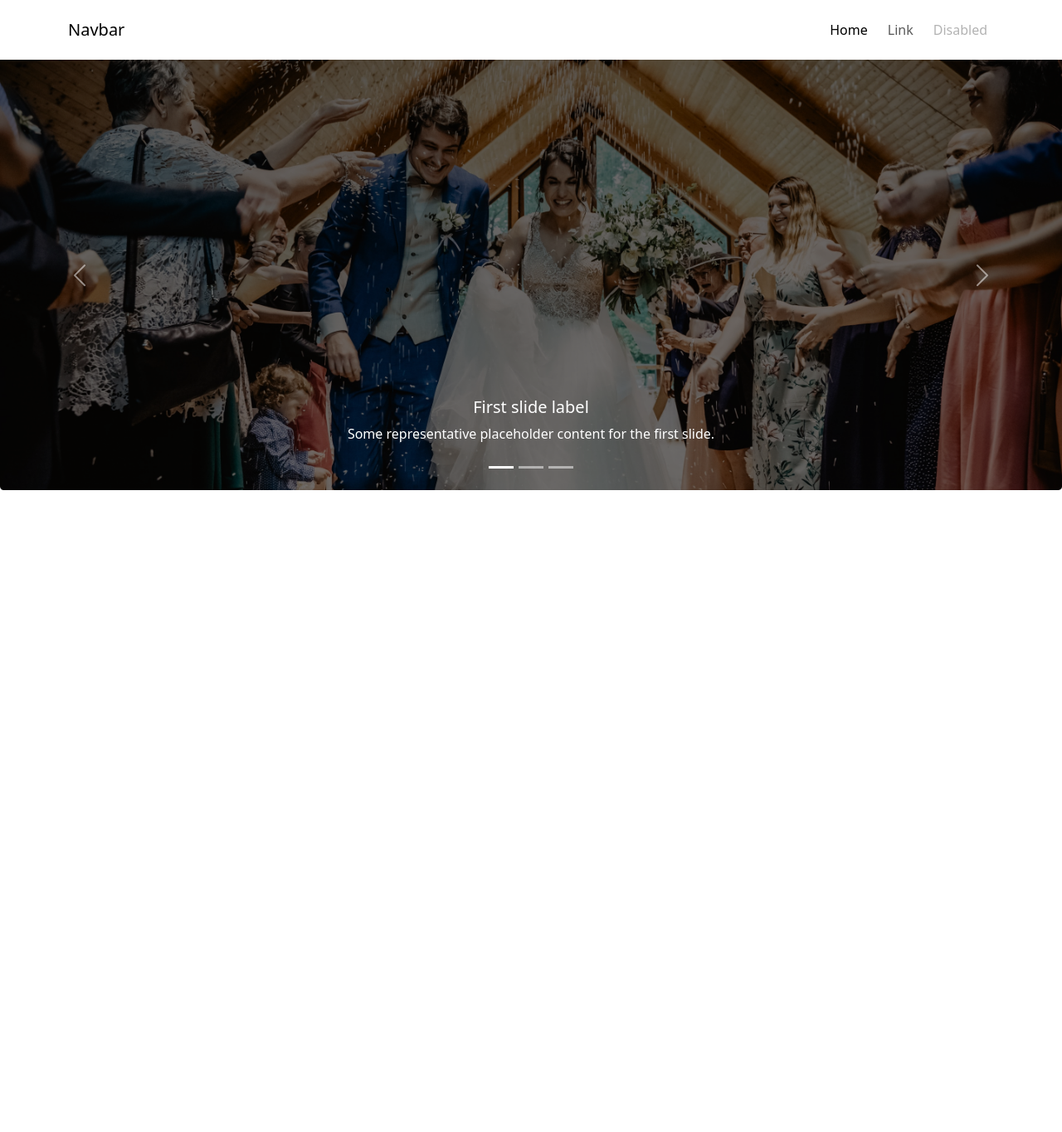
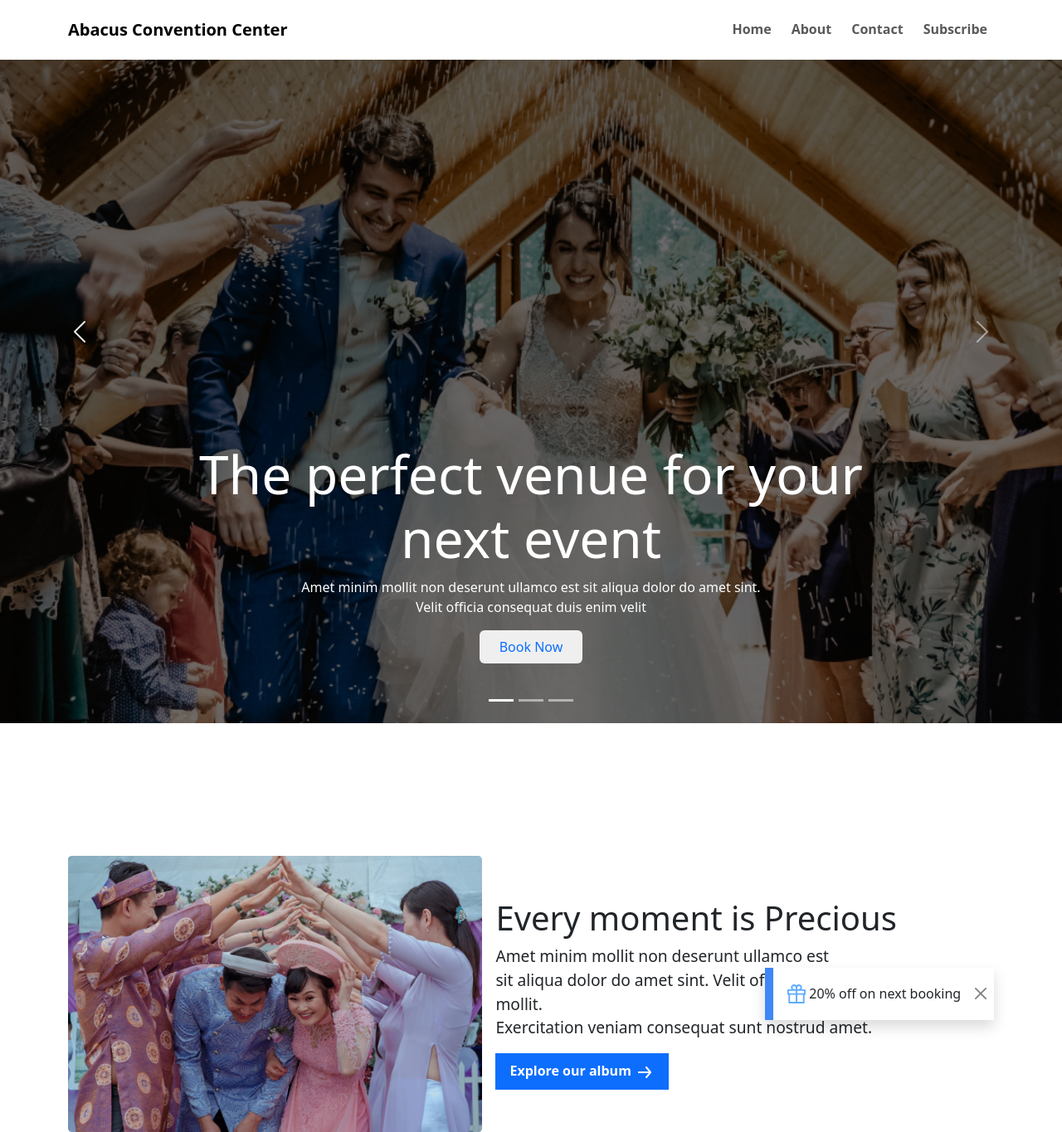
Before and after one commit to furqanRupom/convetion-center-website, a plain HTML site: page index.html in a window 1280 px wide. Shown: the whole page at 83% size. Before the commit the page ends 800 px from the top, so only its background shows below. Drawn offline with nearby package versions, Linux system fonts and the light colour scheme.

Commit message:
added dificult section

```diff
--- a/index.html
+++ b/index.html
@@ -7,6 +7,7 @@
     <meta name="viewport" content="width=device-width, initial-scale=1.0">
     <link href="https://cdn.jsdelivr.net/npm/bootstrap@5.3.0-alpha1/dist/css/bootstrap.min.css" rel="stylesheet"
         integrity="sha384-GLhlTQ8iRABdZLl6O3oVMWSktQOp6b7In1Zl3/Jr59b6EGGoI1aFkw7cmDA6j6gD" crossorigin="anonymous">
+        <link rel="stylesheet" href="./style/style.css">
     <title>convention center website</title>
 </head>
 
@@ -17,21 +18,24 @@
 
     <nav class="navbar navbar-expand-lg bg-body-white container py-3">
         <div class="container-fluid">
-          <a class="navbar-brand" href="#">Navbar</a>
+          <a class="navbar-brand fw-bold me-auto" href="#">Abacus Convention <span>Center</span> </a>
           <button class="navbar-toggler" type="button" data-bs-toggle="collapse" data-bs-target="#navbarSupportedContent" aria-controls="navbarSupportedContent" aria-expanded="false" aria-label="Toggle navigation">
             <span class="navbar-toggler-icon"></span>
           </button>
           <div class="collapse navbar-collapse" id="navbarSupportedContent">
             <ul class="navbar-nav ms-auto mb-2 mb-lg-0 gap-2">
               <li class="nav-item">
-                <a class="nav-link active" aria-current="page" href="#">Home</a>
+                <a class="nav-link fw-bold display-1" aria-current="page" href="#">Home</a>
               </li>
               <li class="nav-item">
-                <a class="nav-link" href="#">Link</a>
+                <a class="nav-link  fw-bold display-1" aria-current="page" href="#">About</a>
+              </li>
+              <li class="nav-item">
+                <a class="nav-link fw-bold display-1" href="#">Contact</a>
               </li>
 
-              <li class="nav-item">
-                <a class="nav-link disabled">Disabled</a>
+              <li class="nav-item" >
+                <a class="nav-link fw-bold display-1">Subscribe</a>
               </li>
             </ul>
 
@@ -48,24 +52,80 @@
         </div>
         <div class="carousel-inner">
           <div class="carousel-item active">
-            <img src="./images/banner.png" class="d-block w-100" alt="...">
-            <div class="carousel-caption d-none d-md-block">
-              <h5>First slide label</h5>
-              <p>Some representative placeholder content for the first slide.</p>
+            <div class=" background-image-1 d-flex justify-content-center align-items-end">
+              <div class="pb-5">
+                <div class="text-center text-white ">
+                  <h5 class="display-3 fw">The perfect venue for your <br>
+                    next event</h5>
+                  <p>Amet minim mollit non deserunt ullamco est sit aliqua dolor do amet sint. <br> Velit officia consequat duis enim velit </p>
+
+                  <button class="btn-btn-white border-0 text-primary py-2 px-4 rounded mb-md-4">
+                    Book Now
+                  </button>
+
+                </div>
+              </div>
+
+
+            </div>
             </div>
           </div>
-          <div class="carousel-item">
-            <img src="./images/banner.png" class="d-block w-100" alt="...">
-            <div class="carousel-caption d-none d-md-block">
-              <h5>Second slide label</h5>
-              <p>Some representative placeholder content for the second slide.</p>
+
+          <div class="carousel-item ">
+            <div class=" background-image-1 d-flex justify-content-center align-items-end">
+              <div class="pb-5">
+                <div class="text-center text-white ">
+                  <h5 class="display-3 fw">The perfect venue for your <br>
+                    next event</h5>
+                  <p>Amet minim mollit non deserunt ullamco est sit aliqua dolor do amet sint. <br> Velit officia consequat duis enim velit </p>
+
+                  <button class="btn-btn-white border-0 text-primary py-2 px-4 rounded mb-md-4">
+                    Book Now
+                  </button>
+
+                </div>
+              </div>
+
+
+            </div>
             </div>
           </div>
-          <div class="carousel-item">
-            <img src="./images/banner.png" class="d-block w-100" alt="...">
-            <div class="carousel-caption d-none d-md-block">
-              <h5>Third slide label</h5>
-              <p>Some representative placeholder content for the third slide.</p>
+          <div class="carousel-item ">
+            <div class=" background-image-1 d-flex justify-content-center align-items-end">
+              <div class="pb-5">
+                <div class="text-center text-white ">
+                  <h5 class="display-3 fw">The perfect venue for your <br>
+                    next event</h5>
+                  <p>Amet minim mollit non deserunt ullamco est sit aliqua dolor do amet sint. <br> Velit officia consequat duis enim velit </p>
+
+                  <button class="btn-btn-white border-0 text-primary py-2 px-4 rounded mb-md-4">
+                    Book Now
+                  </button>
+
+                </div>
+              </div>
+
+
+            </div>
+            </div>
+          </div>
+          <div class="carousel-item ">
+            <div class=" background-image-1 d-flex justify-content-center align-items-end">
+              <div class="pb-5">
+                <div class="text-center text-white ">
+                  <h5 class="display-3 fw">The perfect venue for your <br>
+                    next event</h5>
+                  <p>Amet minim mollit non deserunt ullamco est sit aliqua dolor do amet sint. <br> Velit officia consequat duis enim velit </p>
+
+                  <button class="btn-btn-white border-0 text-primary py-2 px-4 rounded mb-md-4">
+                    Book Now
+                  </button>
+
+                </div>
+              </div>
+
+
+            </div>
             </div>
           </div>
         </div>
@@ -81,6 +141,52 @@
 
 
 
+   <section class="container mt-6">
+    <div class="d-flex flex-column  flex-md-row-reverse align-items-center gap-3">
+        <div class=" order-2 order-md-1">
+            <img class="img-fluid" src="./images/wedding.png" alt="">
+        </div>
+        <div>
+            <div class="order-md-2">
+                <h1>Every moment is Precious</h1>
+                <p class="font-md">Amet minim mollit non deserunt ullamco est <br> sit aliqua dolor do amet sint. Velit officia consequat duis enim velit mollit.<br> Exercitation veniam consequat sunt nostrud amet.</p>
+            </div>
+            <div class="d-none d-md-block">
+                <button class="btn btn-primary fw-bold rounded-0 px-3 py-2">
+                  Explore our album
+                    <img src="./icons/arrow-forward 1.svg" alt="">
+                </button>
+            </div>
+
+        </div>
+
+        <div class="order-3 d-md-none ">
+            <button class="btn btn-primary fw-bold rounded-0 px-3 py-2">
+                Explore our album
+              <img src="./icons/arrow-forward 1.svg" alt="">
+            </button>
+        </div>
+
+        <div class="toast position-absolute  show align-items-center  bg-white rounded-0" role="alert" aria-live="assertive" aria-atomic="true"  data-autohide="false">
+          <div class="d-flex">
+            <div class="toast-body d-flex justify-content-center align-items-center gap-1">
+
+                <img src="./icons/Vector.svg" alt="">
+
+              <div class="my-auto">
+                <h6 class="h6 pt-2">20% off on next booking</h6>
+              </div>
+
+            </div>
+            <button type="button" class="btn-close btn-close-dark mr-auto m-auto w-sm" data-bs-dismiss="toast" aria-label=""></button>
+          </div>
+        </div>
+
+
+    </div>
+
+   </section>
+
 
 
 
--- /dev/null
+++ b/style/style.css
@@ -0,0 +1,33 @@
+
+.background-image-1{
+    background-image: url(../images/banner.png);
+    background-position: center;
+    background-size: cover;
+    height: 100vh;
+    background-repeat: no-repeat;
+}
+
+
+.mt-6{
+    margin-top: 10rem;
+}
+
+.font-md{
+    font-size: 1.2rem;
+}
+
+.w-sm{
+    width: 1rem;
+}
+
+svg{
+    color: #FFF;
+}
+
+.toast{
+    border: none;
+    width: fit-content;
+    padding: 0.1rem 0.3rem;
+    border-left: 10px solid #3F87F5;
+
+}
```
